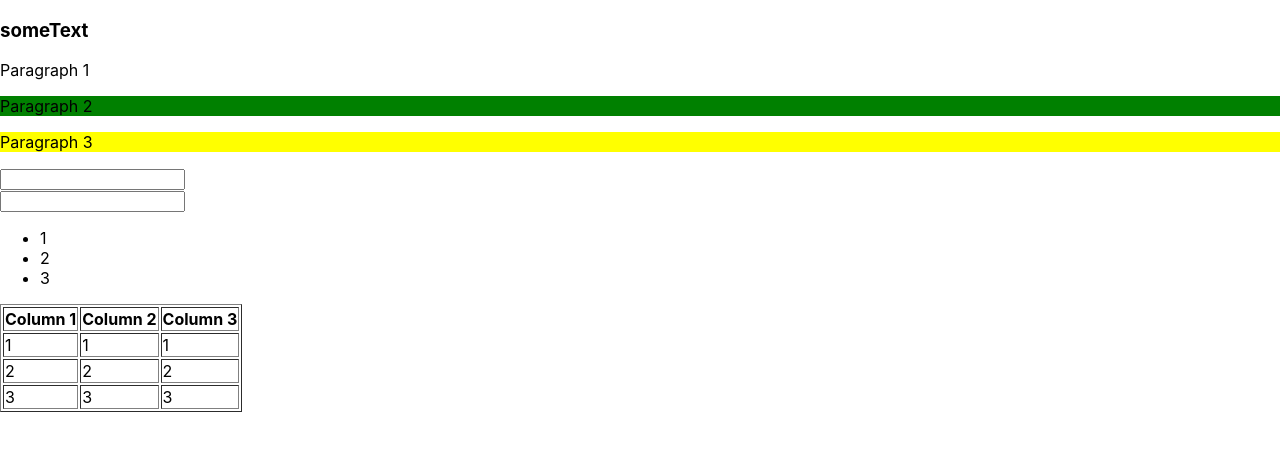
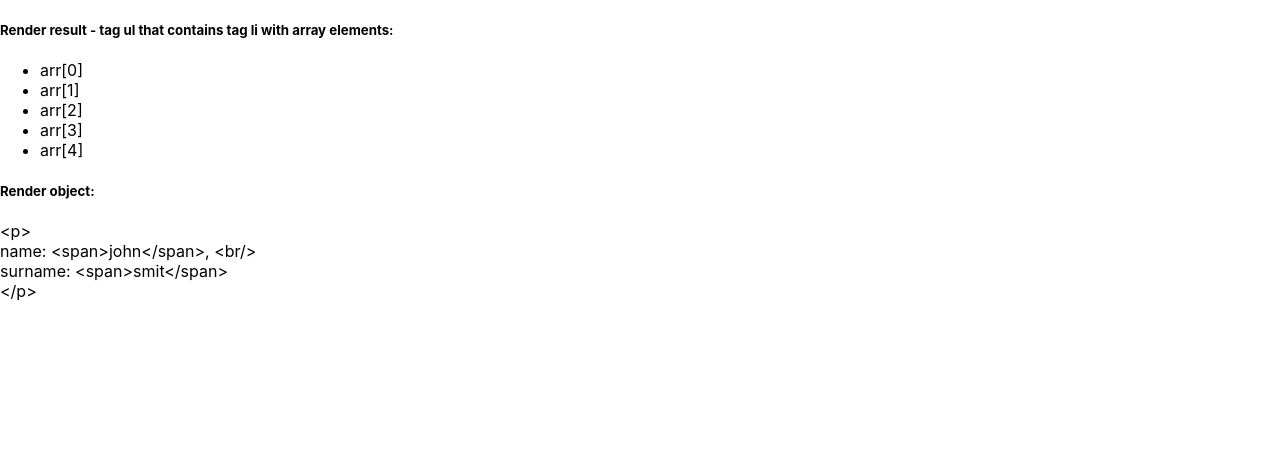
Before and after one commit to eBenya/ReactLessons, a React (Create React App) app: page / in a window 1280 px wide. Shown: the top 450 px of the page. Built offline with nearby package versions, Linux system fonts and the light colour scheme.

Commit message:
lesson 2. Insert value variabl and constant to JSX

```diff
--- a/src/App.js
+++ b/src/App.js
@@ -1,48 +1,33 @@
 import React from 'react';
 
 function App() {
-  const elem = (
-    <div>
-      <h3>someText</h3>
-      <p className="Paragraph1">Paragraph 1</p>
-      <p className="Paragraph2">Paragraph 2</p>
-      <p className="Paragraph3">Paragraph 3</p>
-      <input /><br /><input />
-      <ul>
-        <li>1</li>
-        <li>2</li>
-        <li>3</li>
-      </ul>
-      <table border="1">
-        <thead>
-          <tr>
-            <th>Column 1</th>
-            <th>Column 2</th>
-            <th>Column 3</th>
-          </tr>
-        </thead>
-        <tbody>
-          <tr>
-            <td>1</td>
-            <td>1</td>
-            <td>1</td>
-          </tr>
-          <tr>
-            <td>2</td>
-            <td>2</td>
-            <td>2</td>
-          </tr>
-          <tr>
-            <td>3</td>
-            <td>3</td>
-            <td>3</td>
-          </tr>
-        </tbody>
-      </table>
-    </div>
-  );
+  const arr = [1, 2, 3, 4, 5];
+  const obj = { name: 'john', surname: 'smit' };
 
-  return elem;
+  return (
+    <>
+      <div>
+        <h5>Render result - tag ul that contains tag li with array elements:</h5>
+        <ul>
+          <li>arr[0]</li>
+          <li>arr[1]</li>
+          <li>arr[2]</li>
+          <li>arr[3]</li>
+          <li>arr[4]</li>
+        </ul>
+      </div>
+      <div>
+        <h5>Render object:</h5>
+        <p>
+          {'<p>'}<br />
+          name: {'<span>'}<span>{obj.name}</span>{'</span>'}, {'<br/>'}
+          <br />
+          surname: {'<span>'}<span>{obj.surname}</span>{'</span>'}
+          <br/>{'</p>'}
+        </p>
+      </div>
+    </>
+  )
 }
 
 export default App;
```
